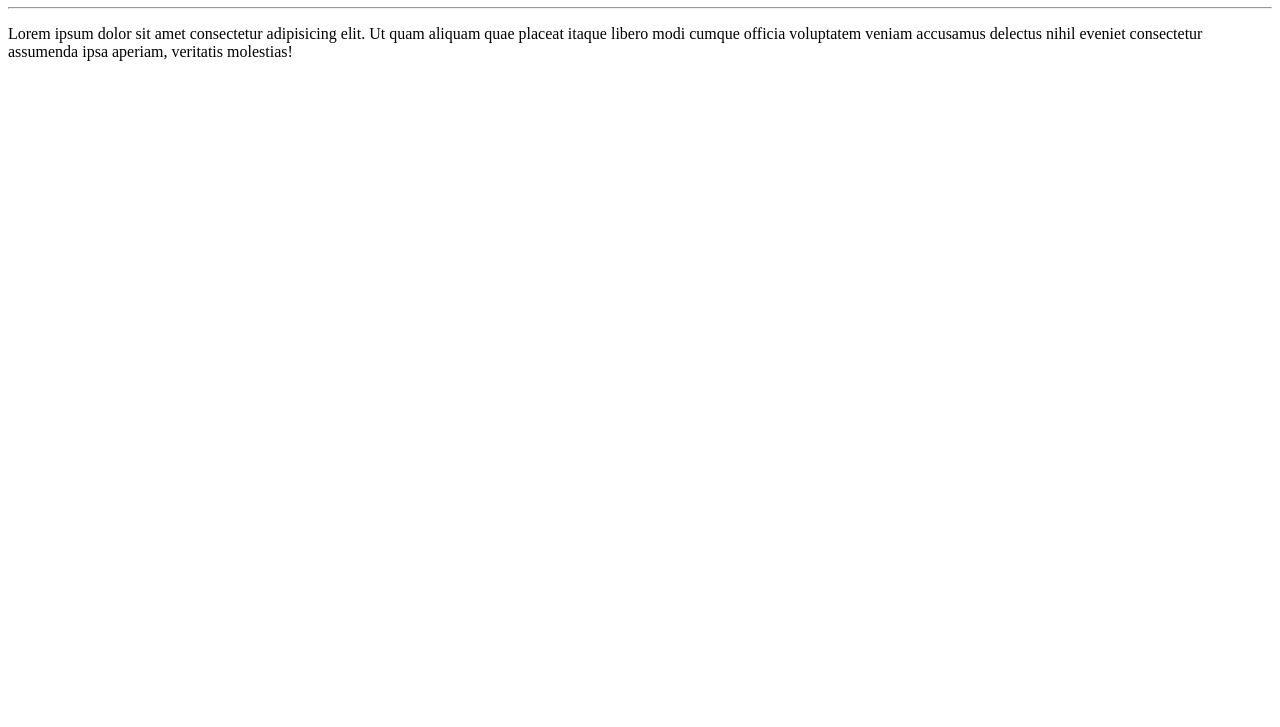
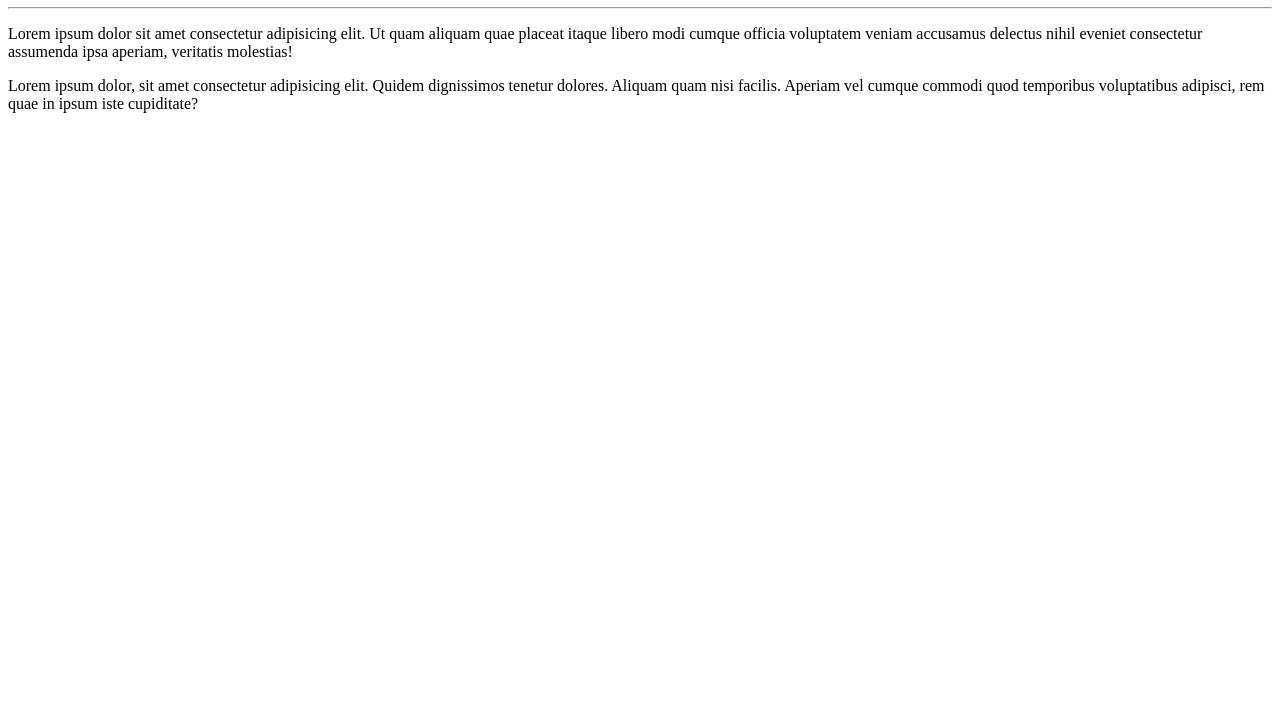
Before and after one commit to damyresmaciel/Ola-Mundo, a plain HTML site: page site-exemplo/index.html in a window 1280 px wide. Shown: the part 73-800 px from the top of the page. Drawn offline with Linux system fonts and the light colour scheme.

Commit message:
adicionei um parágrafo

```diff
--- a/site-exemplo/index.html
+++ b/site-exemplo/index.html
@@ -9,5 +9,6 @@
  <h1>Olá, Mundo!</h1>
  <hr>
   <p>Lorem ipsum dolor sit amet consectetur adipisicing elit. Ut quam aliquam quae placeat itaque libero modi cumque officia voluptatem veniam accusamus delectus nihil eveniet consectetur assumenda ipsa aperiam, veritatis molestias!</p>
+  <p>Lorem ipsum dolor, sit amet consectetur adipisicing elit. Quidem dignissimos tenetur dolores. Aliquam quam nisi facilis. Aperiam vel cumque commodi quod temporibus voluptatibus adipisci, rem quae in ipsum iste cupiditate?</p>
 </body>
 </html>
```
